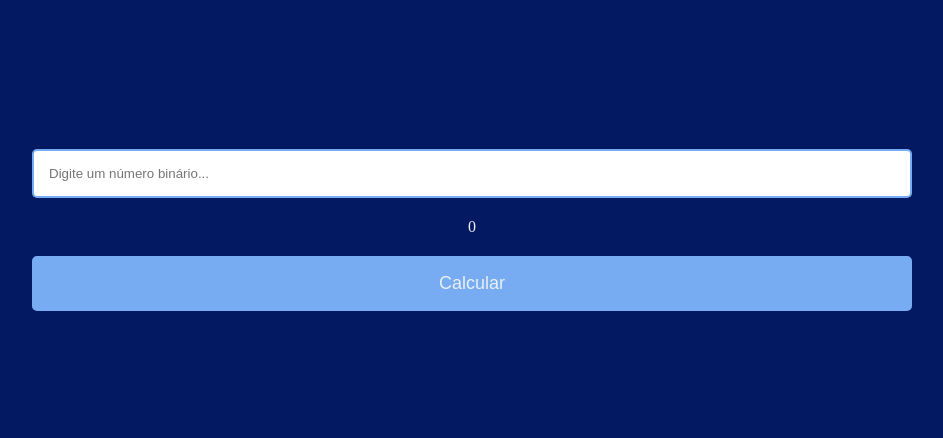
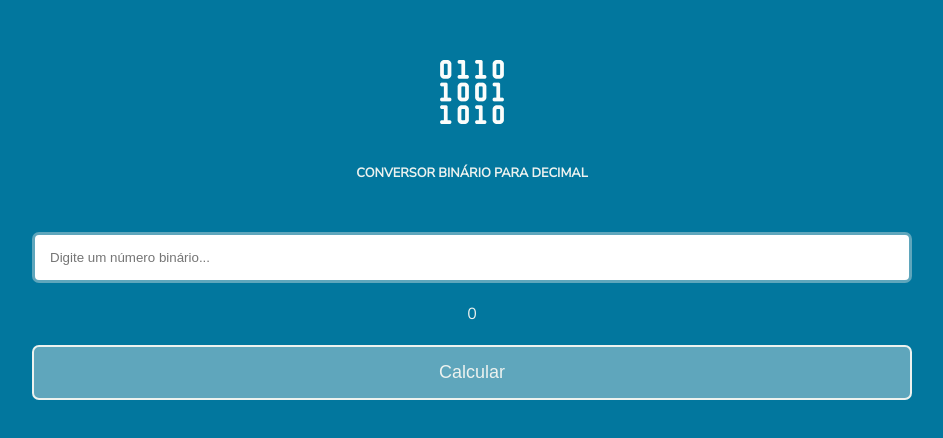
Before and after one commit to michael-santos-gith/binaryToDecimal, a plain HTML site: page index.html in a window 1280 px wide. Shown: the part 170-608 px from the top of the page, without its empty margins (168-1111 px from the left). Drawn offline with Linux system fonts and the light colour scheme.

Commit message:
Modificado o index.html e style.css e adicionado o diretório img.

```diff
--- a/css/style.css
+++ b/css/style.css
@@ -1,3 +1,11 @@
+:root {
+    --cor-01: #02779E;
+    --cor-02: #4E9CB5;
+    --cor-03: #5FA6BC;
+    --cor-04: #EDF2EF;
+    --font-01: 'Nunito Sans', sans-serif;
+}
+
 * {
     margin: 0;
     padding: 0;
@@ -6,27 +14,28 @@
 
 body {
     font-size: 16px;
-    background-color: #031A63;
-    color: #E9EFF2;
+    background-color: var(--cor-01);
+    color: var(--cor-04);
     height: 100vh;
+    font-family: var(--font-01);
 }
 
 input#binary-number {
     width: 100%;
     padding: 15px;
     margin-bottom: 20px;
-    border-radius: 5px;
-    border: 2px solid #77ACF2;
+    border-radius: 7px;
+    border: 3px solid var(--cor-03);
 }
 
 input#binary-number:focus {
-    border: 3px double #447EF2;
+    border: 3px double var(--cor-02);
     outline: none;
 }
 
 p#reponse {
     padding: 10px;
-    color: #E9EFF2;
+    color: var(--cor-04);
 }
 
 #container {
@@ -35,8 +44,20 @@ p#reponse {
     justify-content: center;
     align-items: center;
     margin: auto;
-    padding: 0 25px;
+    padding: 0 35px;
     height: 100vh;
+}
+
+#container img {
+    width: 128px;
+    margin-bottom: 25px;
+    color: var(--cor-04);
+}
+
+#container h1 {
+    font-size: 0.8em;
+    text-transform: uppercase;
+    margin-bottom: 25px;
 }
 
 button#compute {
@@ -44,10 +65,25 @@ button#compute {
     padding: 15px;
     margin-top: 20px;
     font-size: 1.125em;
-    border-radius: 5px;
-    border: 2px solid #77ACF2;
-    background-color: #77ACF2;
-    color: #E9EFF2;
+    border-radius: 7px;
+    border: 2px solid var(--cor-04);
+    background-color: var(--cor-03);
+    color: var(--cor-04);
+}
+
+button#compute:hover {
+    background-color: var(--cor-02);
+}
+/* 529px */
+@media (min-width: 529px) {
+    #container {
+        padding: 65px;
+    }
+
+    #container img {
+        width: 64px;
+        margin-bottom: 15px;
+    }
 }
 /* 768px */
 @media (min-width: 768px) {
@@ -60,4 +96,12 @@ button#compute {
     #container {
         padding: 0 200px;
     }
+
+    #container img {
+        margin-bottom: 40px;
+    }
+
+    #container h1 {
+        margin-bottom: 50px;
+    }
 }
--- a/index.html
+++ b/index.html
@@ -6,10 +6,13 @@
     <meta name="viewport" content="width=device-width, initial-scale=1.0">
     <title>Binário para Decimal</title>
     <link rel="stylesheet" href="./css/style.css">
+    <link href="https://fonts.googleapis.com/css2?family=Nunito+Sans:wght@300;400&display=swap" rel="stylesheet">
     <script src="./js/sript.js" defer></script>
 </head>
 <body>
     <div id="container">
+        <img src="./img/binary.png" alt="Nuvem binária">
+        <h1>Conversor Binário para Decimal</h1>
         <input type="number" name="binary" id="binary-number" placeholder="Digite um número binário...">
         <p id="response">0</p>
         <button id="compute">Calcular</button>
```
Also changed, not shown: img/binary.png (added).
